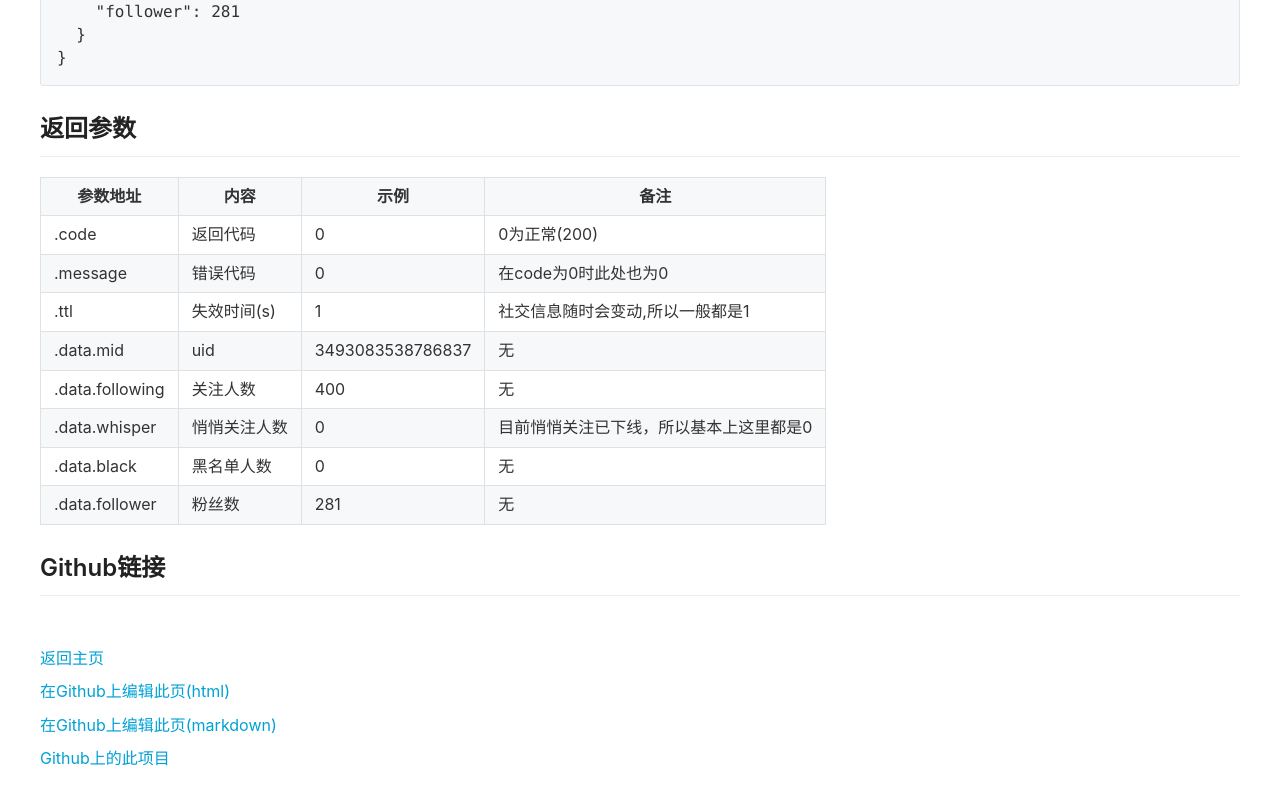
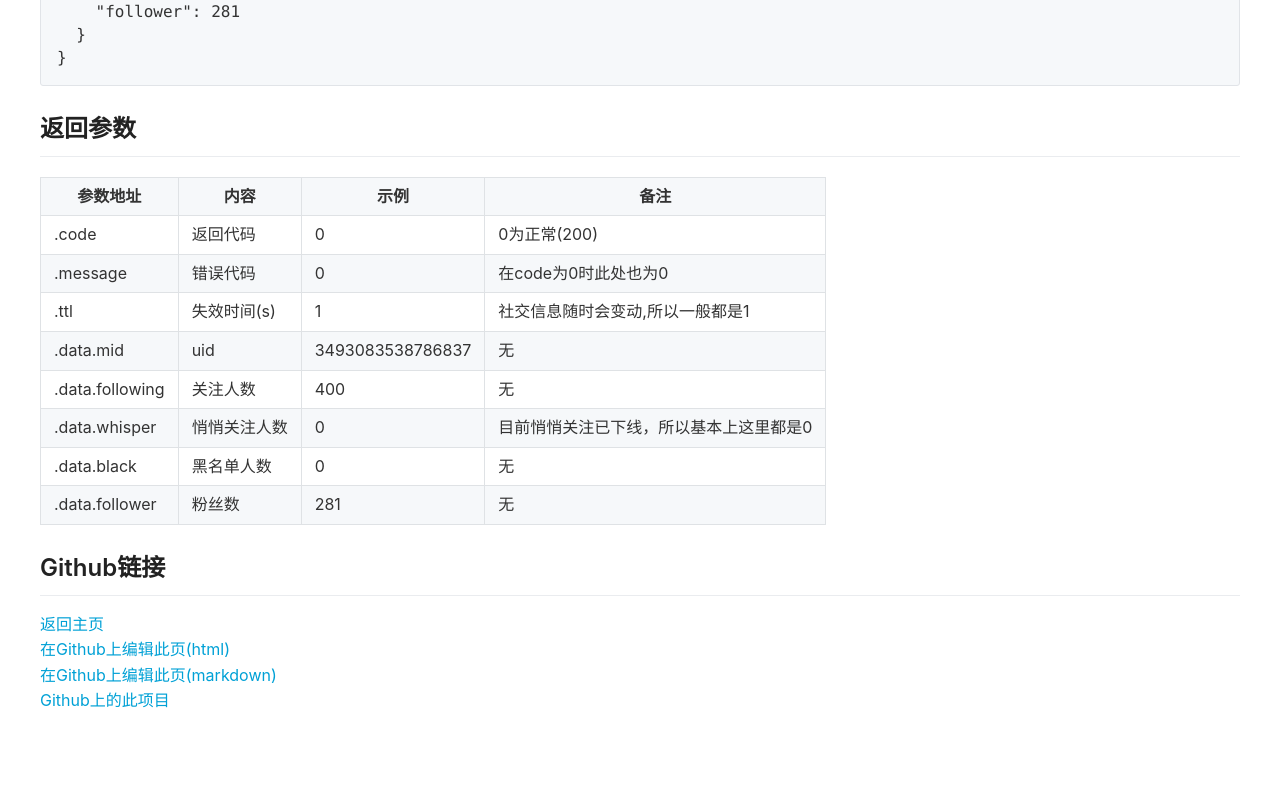
Before and after one commit to qiufengcute/unofficial-bilibili-apis-docs, a plain HTML site: page docs/html/user_social.html in a window 1280 px wide. Shown: the part 1017-1817 px from the top of the page. After the commit the page ends 1751 px from the top, so only its background shows below. Drawn offline with Linux system fonts and the light colour scheme.

Commit message:
Update user_social.html

```diff
--- a/docs/html/user_social.html
+++ b/docs/html/user_social.html
@@ -207,11 +207,9 @@ print(requests.get("https://api.bilibili.com/x/relation/stat?vmid=34930835387868
     </table>
 
     <h2 id="github链接">Github链接</h2>
-    <div class="github-links" style="border-top: none;">
-        <a href="https://qiufengcute.github.io/unofficial-bilibili-apis-docs/">返回主页</a>
-        <a href="https://github.com/qiufengcute/unofficial-bilibili-apis-docs/edit/main/docs/html/user_social.html">在Github上编辑此页(html)</a>
-        <a href="https://github.com/qiufengcute/unofficial-bilibili-apis-docs/edit/main/docs/markdown/user_social.md">在Github上编辑此页(markdown)</a>
-        <a href="https://github.com/qiufengcute/unofficial-bilibili-apis-docs/">Github上的此项目</a>
-    </div>
+    <a href="https://qiufengcute.github.io/unofficial-bilibili-apis-docs/">返回主页</a><br>
+    <a href="https://github.com/qiufengcute/unofficial-bilibili-apis-docs/edit/main/docs/html/user_social.html">在Github上编辑此页(html)</a><br>
+    <a href="https://github.com/qiufengcute/unofficial-bilibili-apis-docs/edit/main/docs/markdown/user_social.md">在Github上编辑此页(markdown)</a><br>
+    <a href="https://github.com/qiufengcute/unofficial-bilibili-apis-docs/">Github上的此项目</a>
 </body>
 </html>
```
